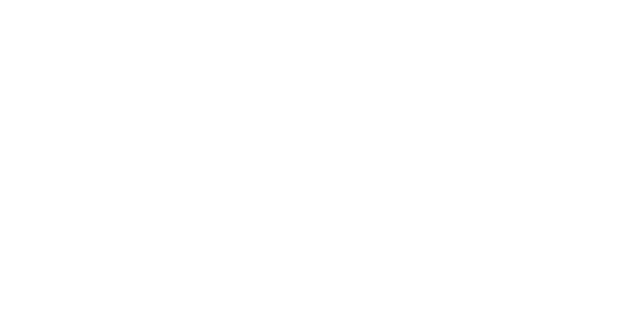
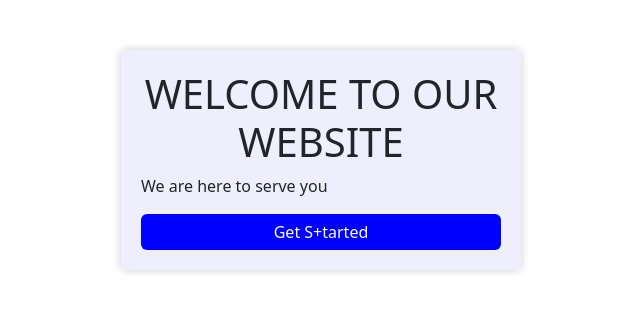
Before and after one commit to NaveenKumarB16/FRONT-END, a React (Vite) app: page /home in a window 1280 px wide. Shown: the top 312 px of the page, without its empty margins (319-959 px from the left). Built offline with nearby package versions, Linux system fonts and the light colour scheme.

Commit message:
Commit message describing your changes

```diff
--- a/src/App.jsx
+++ b/src/App.jsx
@@ -2,7 +2,7 @@
 import './App.css'
 import SignUp from './Pages/SignUp';
 import Login from './Pages/Login';
-import home from './Pages/home';
+import Home from './Pages/home';
 import {Route, Routes} from "react-router-dom";
 function App() {
 
@@ -11,7 +11,7 @@
   <Routes>
     <Route path="/" element={<SignUp/>} />
     <Route path="/login" element={<Login/>} />
-    <Route path="/home" element={<home/>} />
+    <Route path="/home" element={<Home/>} />
   </Routes>
   </>
  );
```
